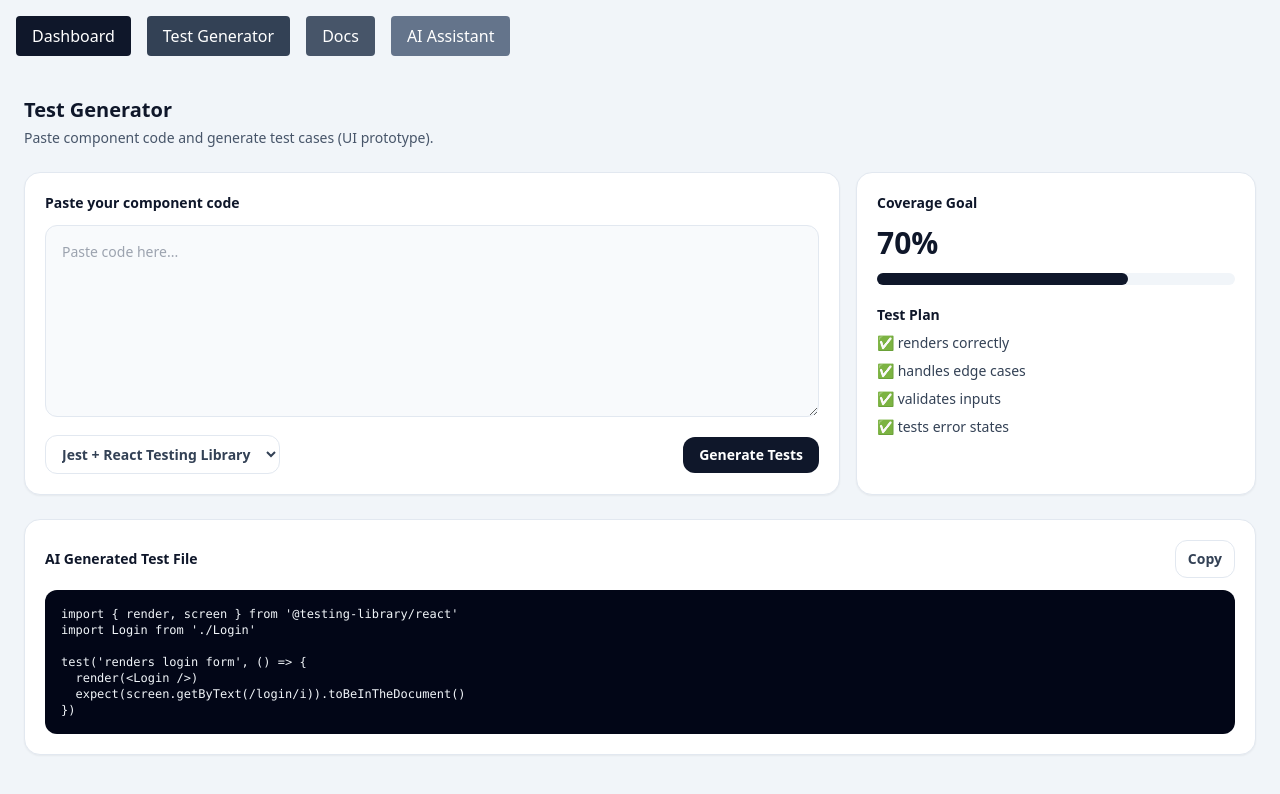
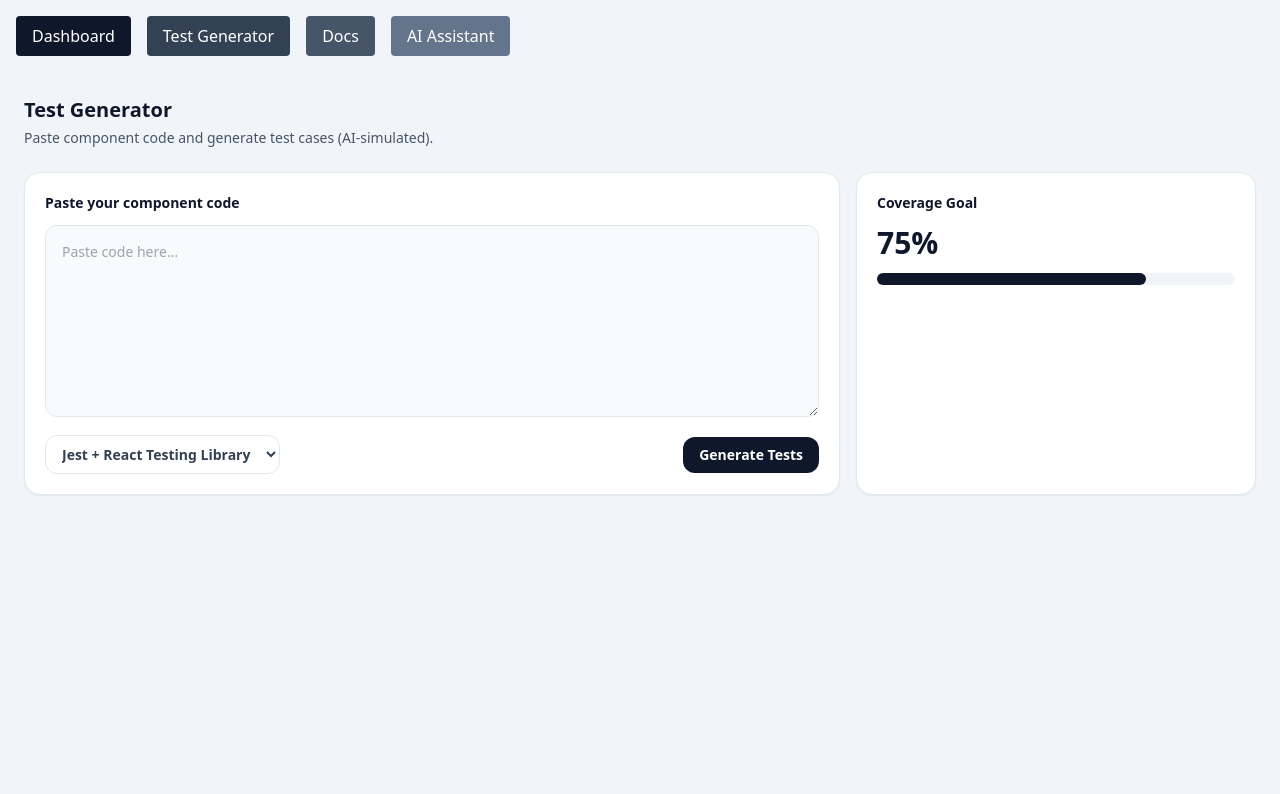
Before and after one commit to Team9-AI-Project/ai-tools-software-dev, a React (Vite) app: page / in a window 1280 px wide. Both pictures are taken after a click on the button "Test Generator". Shown: the top 794 px of the page. Built offline with nearby package versions, Linux system fonts and the light colour scheme.

Commit message:
Motiar: Make Test Generator button functional with simulated AI output

```diff
--- a/src/pages/TestGenerator.jsx
+++ b/src/pages/TestGenerator.jsx
@@ -1,59 +1,105 @@
+import { useState } from "react";
+
 export default function TestGenerator() {
+  const [code, setCode] = useState("");
+  const [framework, setFramework] = useState("Jest + React Testing Library");
+  const [generated, setGenerated] = useState("");
+
+  function handleGenerate() {
+    if (!code.trim()) {
+      setGenerated("// Please paste component code first.");
+      return;
+    }
+
+    const sample = `
+import { render, screen } from '@testing-library/react'
+import Component from './Component'
+
+describe('Component Tests', () => {
+
+  test('renders correctly', () => {
+    render(<Component />)
+    expect(screen.getByText(/sample/i)).toBeInTheDocument()
+  })
+
+  test('handles user interaction', () => {
+    render(<Component />)
+    // Add fireEvent here
+  })
+
+  test('handles edge cases', () => {
+    render(<Component />)
+    // Add validation test
+  })
+
+})
+`;
+
+    setGenerated(sample);
+  }
+
   return (
     <div className="space-y-6">
       <div>
         <h1 className="text-xl font-bold text-slate-900">Test Generator</h1>
         <p className="mt-1 text-sm text-slate-600">
-          Paste component code and generate test cases (UI prototype).
+          Paste component code and generate test cases (AI-simulated).
         </p>
       </div>
 
       <div className="grid gap-4 lg:grid-cols-3">
         <div className="lg:col-span-2 rounded-2xl border border-slate-200 bg-white p-5 shadow-sm">
-          <div className="text-sm font-semibold text-slate-900">Paste your component code</div>
+          <div className="text-sm font-semibold text-slate-900">
+            Paste your component code
+          </div>
+
           <textarea
+            value={code}
+            onChange={(e) => setCode(e.target.value)}
             className="mt-3 h-48 w-full rounded-xl border border-slate-200 bg-slate-50 p-4 text-sm outline-none focus:border-slate-400"
             placeholder="Paste code here..."
           />
+
           <div className="mt-3 flex items-center justify-between gap-3">
-            <select className="rounded-xl border border-slate-200 bg-white px-3 py-2 text-sm font-semibold text-slate-700">
+            <select
+              value={framework}
+              onChange={(e) => setFramework(e.target.value)}
+              className="rounded-xl border border-slate-200 bg-white px-3 py-2 text-sm font-semibold text-slate-700"
+            >
               <option>Jest + React Testing Library</option>
               <option>Vitest + Testing Library</option>
             </select>
-            <button className="rounded-xl bg-slate-900 px-4 py-2 text-sm font-semibold text-white hover:bg-slate-800">
+
+            <button
+              onClick={handleGenerate}
+              className="rounded-xl bg-slate-900 px-4 py-2 text-sm font-semibold text-white hover:bg-slate-800"
+            >
               Generate Tests
             </button>
           </div>
         </div>
 
         <div className="rounded-2xl border border-slate-200 bg-white p-5 shadow-sm">
-          <div className="text-sm font-semibold text-slate-900">Coverage Goal</div>
-          <div className="mt-3 text-3xl font-bold text-slate-900">70%</div>
+          <div className="text-sm font-semibold text-slate-900">
+            Coverage Goal
+          </div>
+          <div className="mt-3 text-3xl font-bold text-slate-900">75%</div>
           <div className="mt-3 h-3 w-full rounded-full bg-slate-100">
-            <div className="h-3 w-[70%] rounded-full bg-slate-900" />
+            <div className="h-3 w-[75%] rounded-full bg-slate-900" />
           </div>
-
-          <div className="mt-5 text-sm font-semibold text-slate-900">Test Plan</div>
-          <ul className="mt-2 space-y-2 text-sm text-slate-700">
-            <li>✅ renders correctly</li>
-            <li>✅ handles edge cases</li>
-            <li>✅ validates inputs</li>
-            <li>✅ tests error states</li>
-          </ul>
         </div>
       </div>
 
-      <div className="rounded-2xl border border-slate-200 bg-white p-5 shadow-sm">
-        <div className="flex items-center justify-between">
-          <div className="text-sm font-semibold text-slate-900">AI Generated Test File</div>
-          <button className="rounded-xl border border-slate-200 bg-white px-3 py-2 text-sm font-semibold text-slate-700 hover:bg-slate-50">
-            Copy
-          </button>
+      {generated && (
+        <div className="rounded-2xl border border-slate-200 bg-white p-5 shadow-sm">
+          <div className="text-sm font-semibold text-slate-900">
+            AI Generated Test File
+          </div>
+          <pre className="mt-3 overflow-auto rounded-xl bg-slate-950 p-4 text-xs text-slate-100">
+            {generated}
+          </pre>
         </div>
-        <pre className="mt-3 overflow-auto rounded-xl bg-slate-950 p-4 text-xs text-slate-100">
-{`import { render, screen } from '@testing-library/react'\nimport Login from './Login'\n\ntest('renders login form', () => {\n  render(<Login />)\n  expect(screen.getByText(/login/i)).toBeInTheDocument()\n})\n`}
-        </pre>
-      </div>
+      )}
     </div>
   );
 }
```
